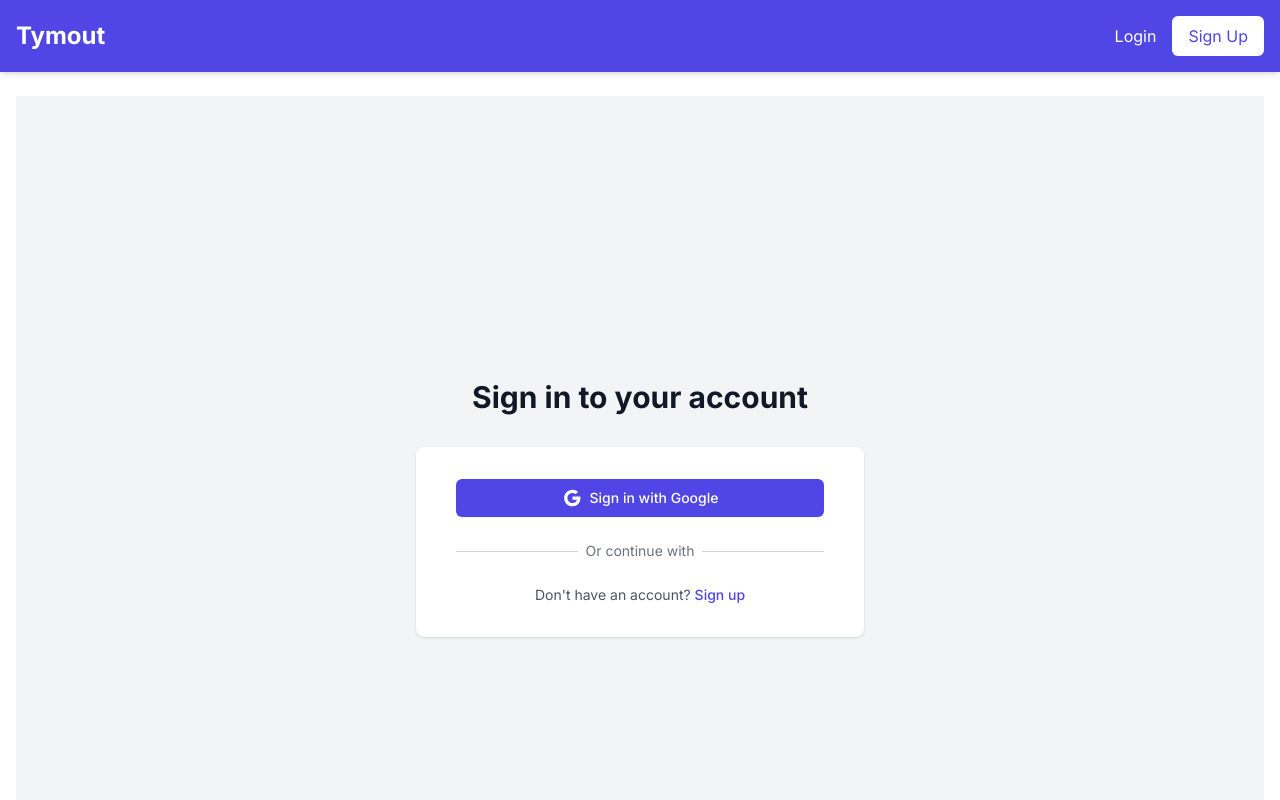
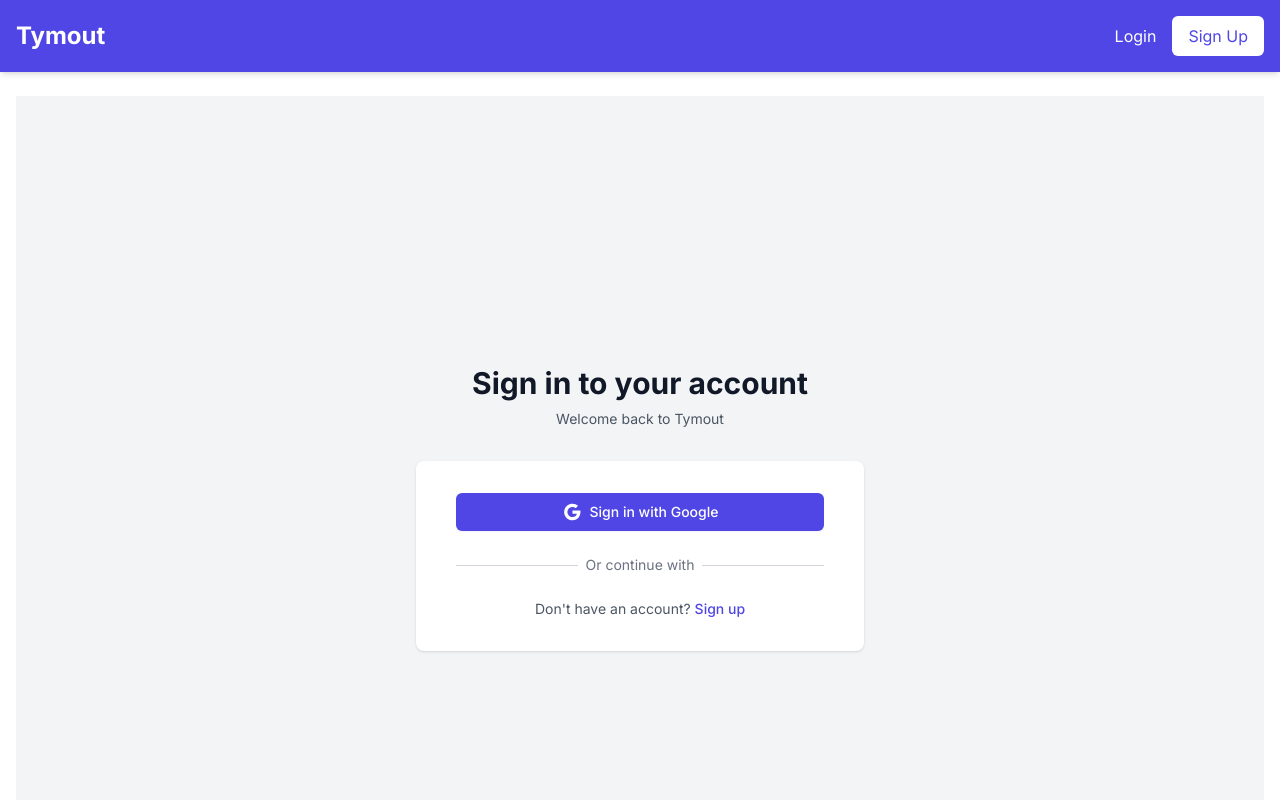
Before and after one commit to Shivlock221b/timeout, a React (Create React App) app in the folder frontend/: page /login in a window 1280 px wide. Shown: the top 800 px of the page. Built offline with nearby package versions, Linux system fonts and the light colour scheme.

Commit message:
change URL transfer from signup and login

```diff
--- a/frontend/src/pages/LoginPage.js
+++ b/frontend/src/pages/LoginPage.js
@@ -1,6 +1,7 @@
 import React, { useEffect } from 'react';
 import { Link, useNavigate, useLocation } from 'react-router-dom';
 import { useAuth } from '../context/AuthContext';
+import axios from 'axios';
 
 // Following Single Responsibility Principle - this component only handles login UI
 const LoginPage = () => {
@@ -28,7 +29,7 @@
 
   // Handle Google login
   const handleGoogleLogin = () => {
-    window.location.href = 'http://localhost:3000/api/users/auth/google';
+    window.location.href = `${axios.defaults.baseURL}/api/users/auth/google`;
   };
 
   return (
@@ -37,6 +38,9 @@
         <h2 className="mt-6 text-center text-3xl font-extrabold text-gray-900">
           Sign in to your account
         </h2>
+        <p className="mt-2 text-center text-sm text-gray-600">
+          Welcome back to Tymout
+        </p>
       </div>
 
       <div className="mt-8 sm:mx-auto sm:w-full sm:max-w-md">
--- a/frontend/src/pages/SignupPage.js
+++ b/frontend/src/pages/SignupPage.js
@@ -1,6 +1,7 @@
 import React, { useEffect } from 'react';
 import { Link, useNavigate, useLocation } from 'react-router-dom';
 import { useAuth } from '../context/AuthContext';
+import axios from 'axios';
 
 // Following Single Responsibility Principle - this component only handles signup UI
 const SignupPage = () => {
@@ -28,7 +29,7 @@
 
   // Handle Google signup
   const handleGoogleSignup = () => {
-    window.location.href = 'http://localhost:3000/api/users/auth/google';
+    window.location.href = `${axios.defaults.baseURL}/api/users/auth/google`;
   };
 
   return (
```
